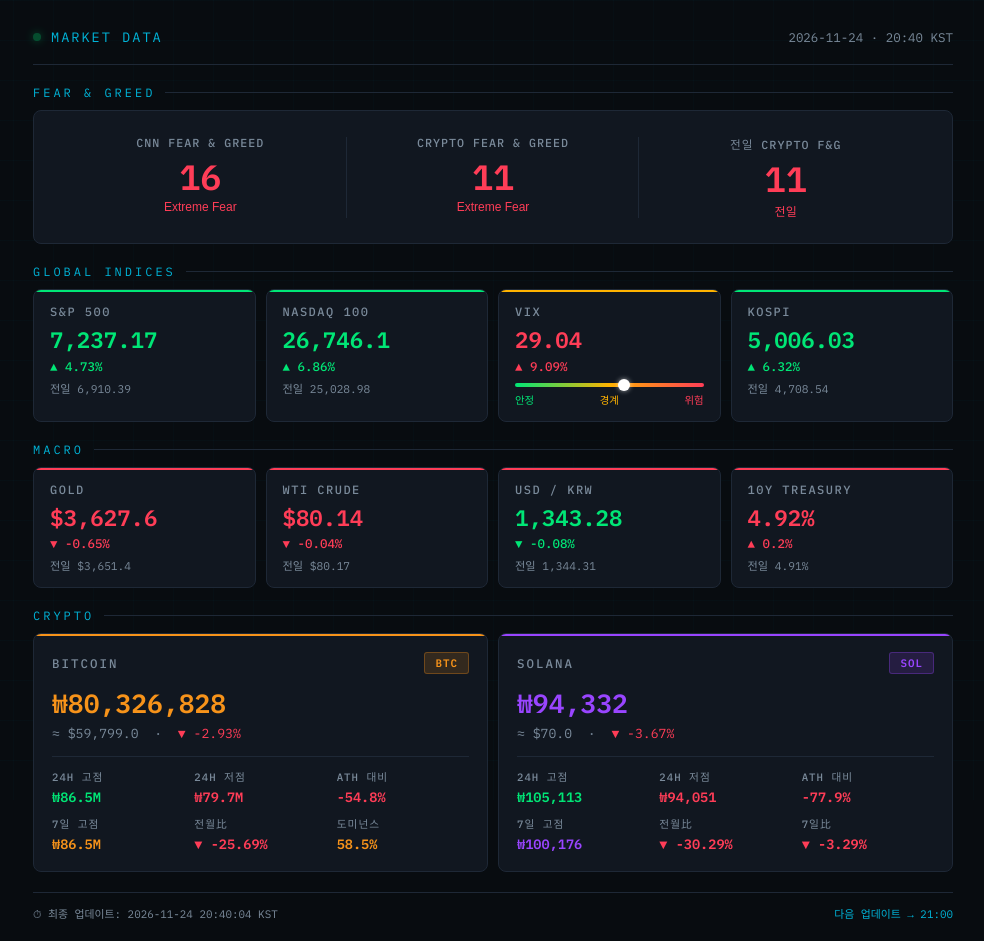
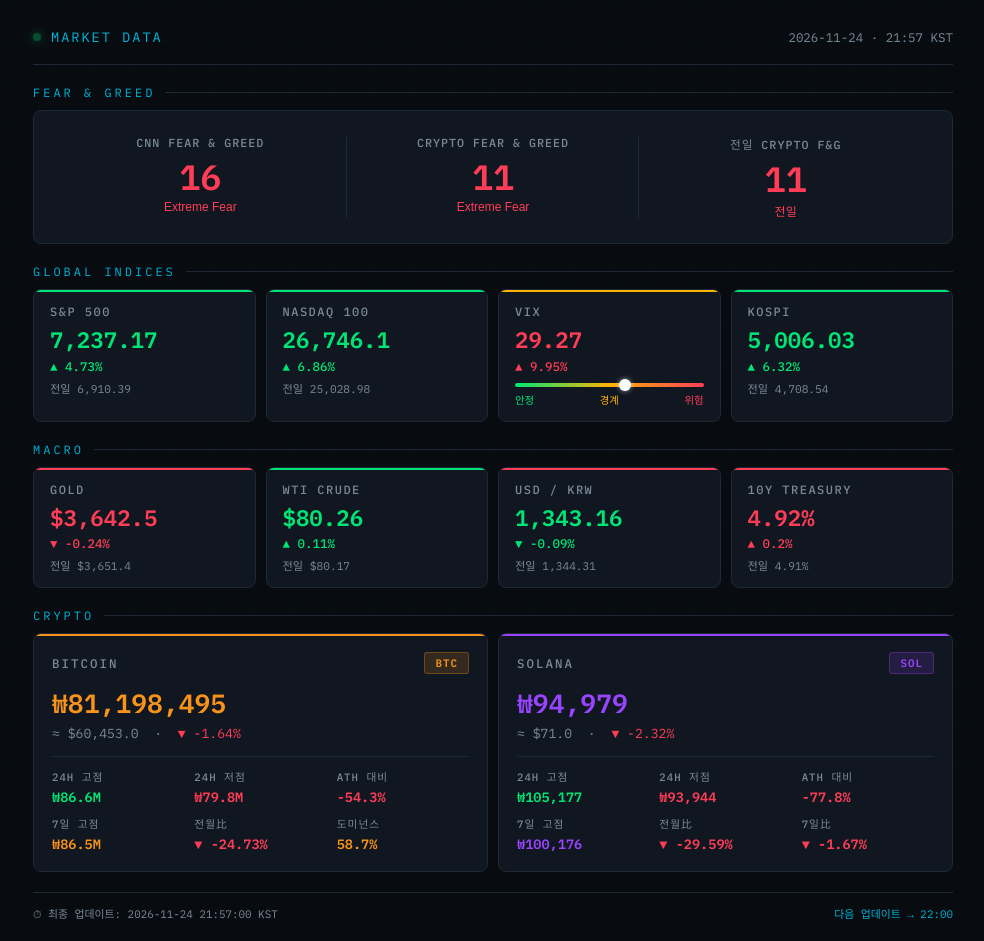
Before and after one commit to lundonhong-hub/my-market-data, a plain HTML site: page index.html in a window 1280 px wide. Shown: the whole page, without its empty margins (147-1131 px from the left). Drawn offline with Linux system fonts and the light colour scheme; a web font is replaced by a local one.

Commit message:
data update: 2026-11-24 12:57 KST

```diff
--- a/index.html
+++ b/index.html
@@ -4,7 +4,7 @@
 <meta charset="UTF-8">
 <meta name="viewport" content="width=device-width, initial-scale=1.0">
 <meta http-equiv="refresh" content="3600">
-<title>Market Data · 2026-11-24 20:40:04</title>
+<title>Market Data · 2026-11-24 21:57:00</title>
 <style>
   @import url('https://fonts.googleapis.com/css2?family=IBM+Plex+Mono:wght@400;500;600&family=IBM+Plex+Sans+KR:wght@400;500;600&display=swap');
   :root {
@@ -76,7 +76,7 @@
 
   <div class="header">
     <div class="header-left"><div class="dot"></div><div class="htitle">Market Data</div></div>
-    <div class="htime">2026-11-24 · 20:40 KST</div>
+    <div class="htime">2026-11-24 · 21:57 KST</div>
   </div>
 
   <!-- 공포탐욕 -->
@@ -116,9 +116,9 @@
     </div>
     <div class="card w d3">
       <div class="clbl">VIX</div>
-      <div class="cval" style="color:#ff3d57">29.04</div>
-      <div class="cchg" style="color:#ff3d57">▲ 9.09%</div>
-      <div class="vix-bar"><div class="vix-mk" style="left:58.08%"></div></div>
+      <div class="cval" style="color:#ff3d57">29.27</div>
+      <div class="cchg" style="color:#ff3d57">▲ 9.95%</div>
+      <div class="vix-bar"><div class="vix-mk" style="left:58.540000000000006%"></div></div>
       <div class="vix-lbl"><span style="color:var(--up)">안정</span><span style="color:var(--warn)">경계</span><span style="color:var(--down)">위험</span></div>
     </div>
     <div class="card u d4">
@@ -134,20 +134,20 @@
   <div class="g4" style="margin-bottom:20px">
     <div class="card d d5">
       <div class="clbl">Gold</div>
-      <div class="cval" style="color:#ff3d57">$3,627.6</div>
-      <div class="cchg" style="color:#ff3d57">▼ -0.65%</div>
+      <div class="cval" style="color:#ff3d57">$3,642.5</div>
+      <div class="cchg" style="color:#ff3d57">▼ -0.24%</div>
       <div class="csub">전일 $3,651.4</div>
     </div>
-    <div class="card d d6">
+    <div class="card u d6">
       <div class="clbl">WTI Crude</div>
-      <div class="cval" style="color:#ff3d57">$80.14</div>
-      <div class="cchg" style="color:#ff3d57">▼ -0.04%</div>
+      <div class="cval" style="color:#00e676">$80.26</div>
+      <div class="cchg" style="color:#00e676">▲ 0.11%</div>
       <div class="csub">전일 $80.17</div>
     </div>
     <div class="card d d7">
       <div class="clbl">USD / KRW</div>
-      <div class="cval" style="color:#00e676">1,343.28</div>
-      <div class="cchg" style="color:#00e676">▼ -0.08%</div>
+      <div class="cval" style="color:#00e676">1,343.16</div>
+      <div class="cchg" style="color:#00e676">▼ -0.09%</div>
       <div class="csub">전일 1,344.31</div>
     </div>
     <div class="card d d8">
@@ -166,15 +166,15 @@
         <div class="cc-nm">Bitcoin</div>
         <div class="badge btc-b">BTC</div>
       </div>
-      <div class="cc-price" style="color:var(--btc)">₩80,326,828</div>
-      <div class="cc-usd">≈ $59,799.0 &nbsp;·&nbsp; <span style="color:#ff3d57">▼ -2.93%</span></div>
+      <div class="cc-price" style="color:var(--btc)">₩81,198,495</div>
+      <div class="cc-usd">≈ $60,453.0 &nbsp;·&nbsp; <span style="color:#ff3d57">▼ -1.64%</span></div>
       <div class="cc-meta">
-        <div><div class="ml">24h 고점</div><div class="mv" style="color:var(--up)">₩86.5M</div></div>
-        <div><div class="ml">24h 저점</div><div class="mv" style="color:var(--down)">₩79.7M</div></div>
-        <div><div class="ml">ATH 대비</div><div class="mv" style="color:var(--down)">-54.8%</div></div>
+        <div><div class="ml">24h 고점</div><div class="mv" style="color:var(--up)">₩86.6M</div></div>
+        <div><div class="ml">24h 저점</div><div class="mv" style="color:var(--down)">₩79.8M</div></div>
+        <div><div class="ml">ATH 대비</div><div class="mv" style="color:var(--down)">-54.3%</div></div>
         <div><div class="ml">7일 고점</div><div class="mv" style="color:var(--btc)">₩86.5M</div></div>
-        <div><div class="ml">전월比</div><div class="mv" style="color:#ff3d57">▼ -25.69%</div></div>
-        <div><div class="ml">도미넌스</div><div class="mv" style="color:var(--btc)">58.5%</div></div>
+        <div><div class="ml">전월比</div><div class="mv" style="color:#ff3d57">▼ -24.73%</div></div>
+        <div><div class="ml">도미넌스</div><div class="mv" style="color:var(--btc)">58.7%</div></div>
       </div>
     </div>
     <div class="cc sol d9">
@@ -182,22 +182,22 @@
         <div class="cc-nm">Solana</div>
         <div class="badge sol-b">SOL</div>
       </div>
-      <div class="cc-price" style="color:var(--sol)">₩94,332</div>
-      <div class="cc-usd">≈ $70.0 &nbsp;·&nbsp; <span style="color:#ff3d57">▼ -3.67%</span></div>
+      <div class="cc-price" style="color:var(--sol)">₩94,979</div>
+      <div class="cc-usd">≈ $71.0 &nbsp;·&nbsp; <span style="color:#ff3d57">▼ -2.32%</span></div>
       <div class="cc-meta">
-        <div><div class="ml">24h 고점</div><div class="mv" style="color:var(--up)">₩105,113</div></div>
-        <div><div class="ml">24h 저점</div><div class="mv" style="color:var(--down)">₩94,051</div></div>
-        <div><div class="ml">ATH 대비</div><div class="mv" style="color:var(--down)">-77.9%</div></div>
+        <div><div class="ml">24h 고점</div><div class="mv" style="color:var(--up)">₩105,177</div></div>
+        <div><div class="ml">24h 저점</div><div class="mv" style="color:var(--down)">₩93,944</div></div>
+        <div><div class="ml">ATH 대비</div><div class="mv" style="color:var(--down)">-77.8%</div></div>
         <div><div class="ml">7일 고점</div><div class="mv" style="color:var(--sol)">₩100,176</div></div>
-        <div><div class="ml">전월比</div><div class="mv" style="color:#ff3d57">▼ -30.29%</div></div>
-        <div><div class="ml">7일比</div><div class="mv" style="color:#ff3d57">▼ -3.29%</div></div>
+        <div><div class="ml">전월比</div><div class="mv" style="color:#ff3d57">▼ -29.59%</div></div>
+        <div><div class="ml">7일比</div><div class="mv" style="color:#ff3d57">▼ -1.67%</div></div>
       </div>
     </div>
   </div>
 
   <div class="ubar">
-    <div class="utxt">⏱ 최종 업데이트: 2026-11-24 20:40:04 KST</div>
-    <div class="unxt">다음 업데이트 → 21:00</div>
+    <div class="utxt">⏱ 최종 업데이트: 2026-11-24 21:57:00 KST</div>
+    <div class="unxt">다음 업데이트 → 22:00</div>
   </div>
 
 </div>
```
